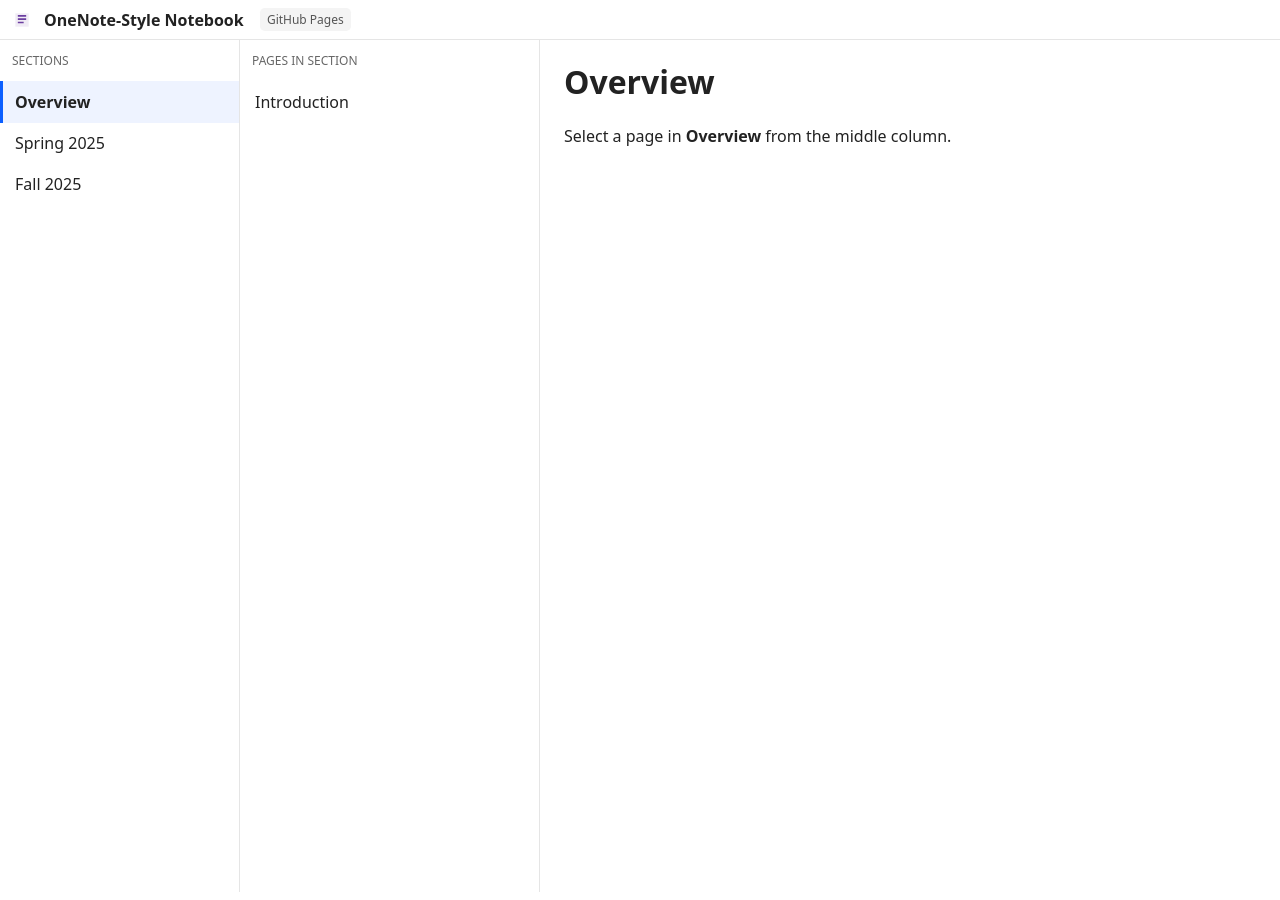
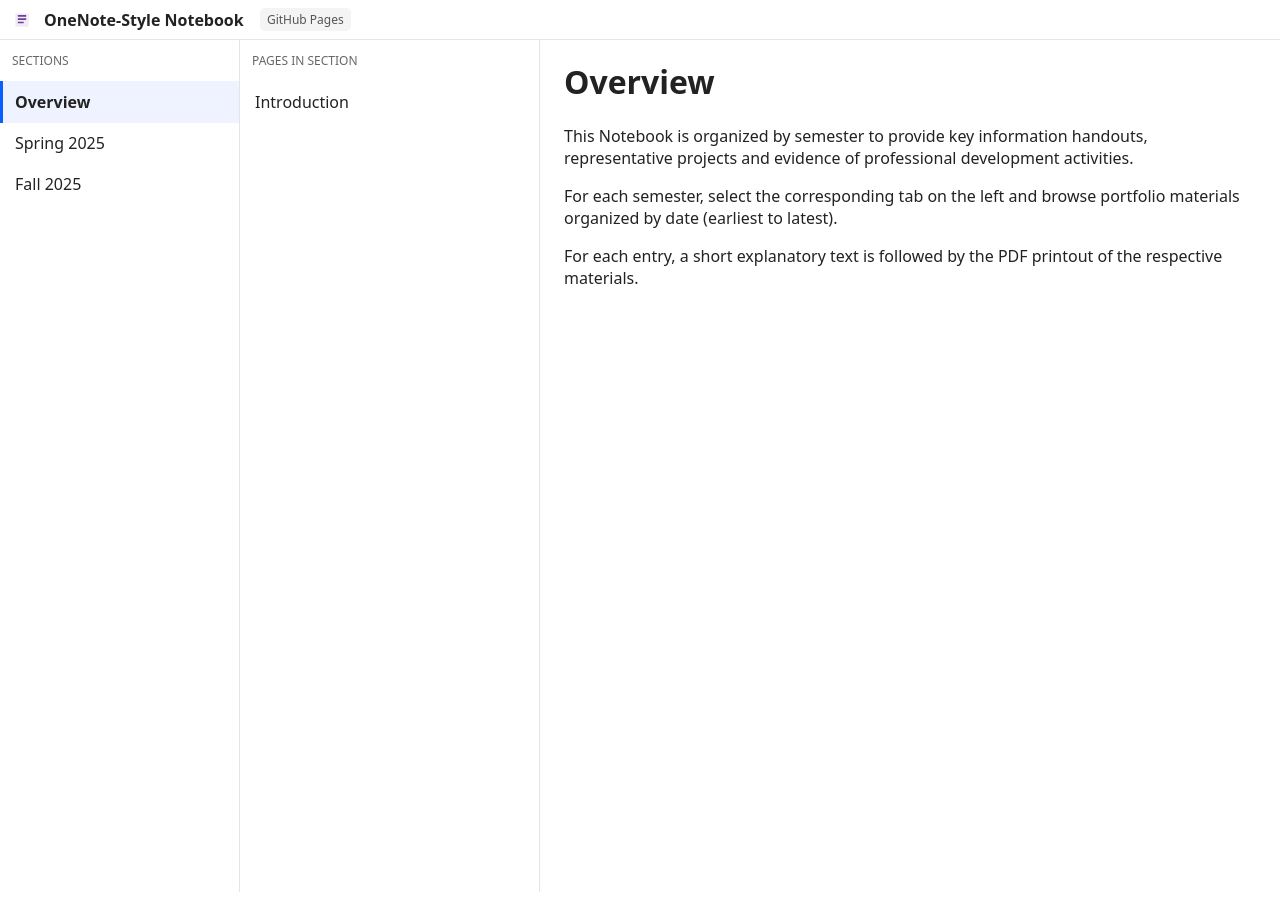
Before and after one commit to adelevett/portfolio, a Jekyll site: the page built from overview/index/index.md, in a window 1280 px wide. Built offline with Jekyll 4.4.1, drawn with Linux system fonts in a browser that asks for light colours.

Commit message:
Render embedded PDF in default layout when page.pdf_src is set; ensure PDFs appear if markdown include wasn't processed

```diff
--- a/overview/index/index.md
+++ b/overview/index/index.md
@@ -11,4 +11,15 @@
 
 # Overview
 
-Select a page in **Overview** from the middle column.
+This Notebook is organized by semester to provide key information handouts, representative projects and evidence of professional development activities.
+
+For each semester, select the corresponding tab on the left and browse portfolio materials organized by date (earliest to latest).
+
+For each entry, a short explanatory text is followed by the PDF printout of the respective materials.
+
+
+
+{% if pdf_src %}
+## Attached PDF
+{% include pdf.html src=pdf_src title=title %}
+{% endif %}
```
Also changed, not shown: fall-2025/index/index.md (+10 -1 lines), spring-2025/index/index.md (+9 -1 lines).
